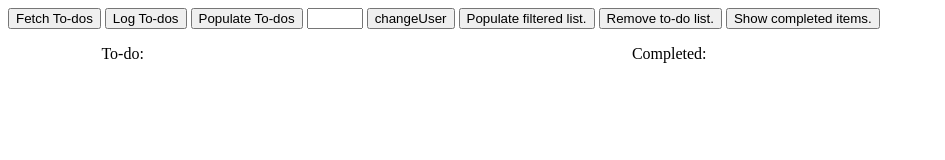
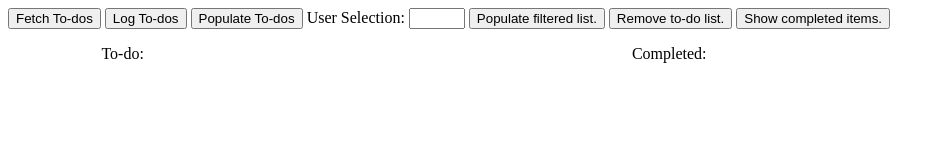
Before and after one commit to JonasNon/DUMMY-data-todo, a plain HTML site: page index.html in a window 1280 px wide. Shown: the whole page, without its empty margins (0-945 px from the left). Drawn offline with Linux system fonts and the light colour scheme.

Commit message:
added filtering

```diff
--- a/index.html
+++ b/index.html
@@ -10,15 +10,16 @@
   <button onclick="fetchTodos()">Fetch To-dos</button>
   <button onclick="logTodos()">Log To-dos</button>
   <button onclick="populateTodos()">Populate To-dos</button>
-  <input type="number" id="userNum" name="userNum" min="1" max="10"></input>
-  <button onclick="changeUser()">changeUser</button>
+  <label for="userNum">User Selection:</label>
+  <input type="number" id="userNum" name="userNum" min="1" max="10" onchange="changeUser()"></input>
+  <!-- <button onclick="changeUser()">changeUser</button> -->
   <button onclick="populateTodosFiltered()">Populate filtered list.</button>
   <button onclick="removeTodos()">Remove to-do list.</button>
   <button onclick="showComplete()">Show completed items.</button>
   <div id="double-lists">
     <p>To-do:</p>
     <ol id="todo-list">
-      <!-- LIs will go here -->
+
     </ol>
     <p>Completed:</p>
     <ol id="todo-list-completed">
--- a/scripts.js
+++ b/scripts.js
@@ -51,7 +51,7 @@
     filtered = arrayOfTodos.filter((todo) => {
       return todo.userId == currentUser
     })
-    console.log(filtered)
+    console.log('user items: ' , filtered)
 
     for (i = 0; i < filtered.length; i++) {
       let newLi = document.createElement('li')
@@ -75,7 +75,11 @@ const removeTodos = () => {
 }
 
 const showComplete = () => {
+  // console.log(todoList.innerHTML)
+
+  populateTodosFiltered()
   removeTodos()
+
   let completed = filtered.filter((todo) => {
     return todo.completed == true
   })
@@ -86,14 +90,12 @@ const showComplete = () => {
     let newLi = document.createElement('li')
     let newText = document.createTextNode(unDone[i].title)
     newLi.appendChild(newText)
-    // newLi = arrayOfTodos[i]
     todoList.append(newLi)
   }
   for (i = 0; i < completed.length; i++) {
     let newLi = document.createElement('li')
     let newText = document.createTextNode(completed[i].title)
     newLi.appendChild(newText)
-    // newLi = arrayOfTodos[i]
     completeList.append(newLi)
   }
 }
```
